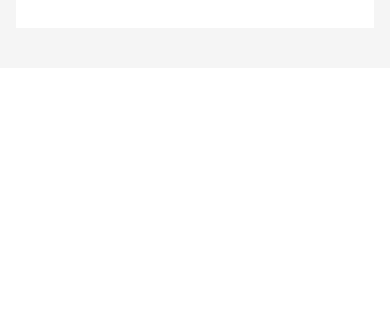
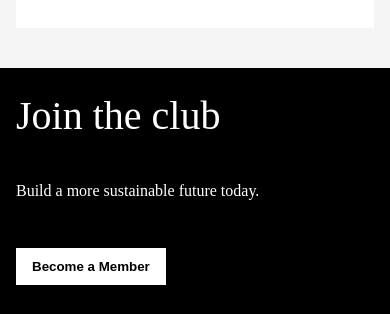
Before and after one commit to aryannaf/canada-goose, a React (Create React App) app: page / in a window 390 px wide. Shown: the part 1661-1975 px from the top of the page. Before the commit the page ends 1729 px from the top, so only its background shows below. Built offline with nearby package versions, Linux system fonts and the light colour scheme.

Commit message:
mobile footer

```diff
--- a/src/App.js
+++ b/src/App.js
@@ -2,6 +2,7 @@
 import Product from './components/Product/Product';
 import Header from './components/Header/Header';
 import Hero from './components/Hero/Hero';
+import Footer from './components/Footer/Footer';
 
 
 function App() {
@@ -10,6 +11,7 @@
       <Header />
       <Hero />
       <Product />
+      <Footer/>
     </div>
   );
 }
--- /dev/null
+++ b/src/components/Footer/Footer.js
@@ -0,0 +1,14 @@
+import React from 'react'
+import './Footer.scss'
+
+function Footer() {
+  return (
+    <footer className='footer'>
+        <h1 className='footer__title'> Join the club</h1>
+        <p className='footer__subtitle'>Build a more sustainable future today.</p>
+        <button className='footer__button'>Become a Member</button>
+    </footer>
+  )
+}
+
+export default Footer
--- /dev/null
+++ b/src/components/Footer/Footer.scss
@@ -0,0 +1,26 @@
+
+.footer{
+    font-family: 'Times New Roman', Times, serif;
+    background-color: black;
+    color: white;
+    padding: 0 0 2rem 1rem;
+
+    &__title{
+        font-weight: 400;
+        padding: 1.5rem 0 1rem 0;
+        font-size: 2.5rem;
+        margin-top: 0;
+    }
+
+    &__subtitle{
+        padding-bottom: 2rem;
+    }
+
+    &__button{
+        padding: 0.7rem 1rem;
+        font-weight: bold;
+        background-color: white;
+        border: none
+
+    }
+}
```
